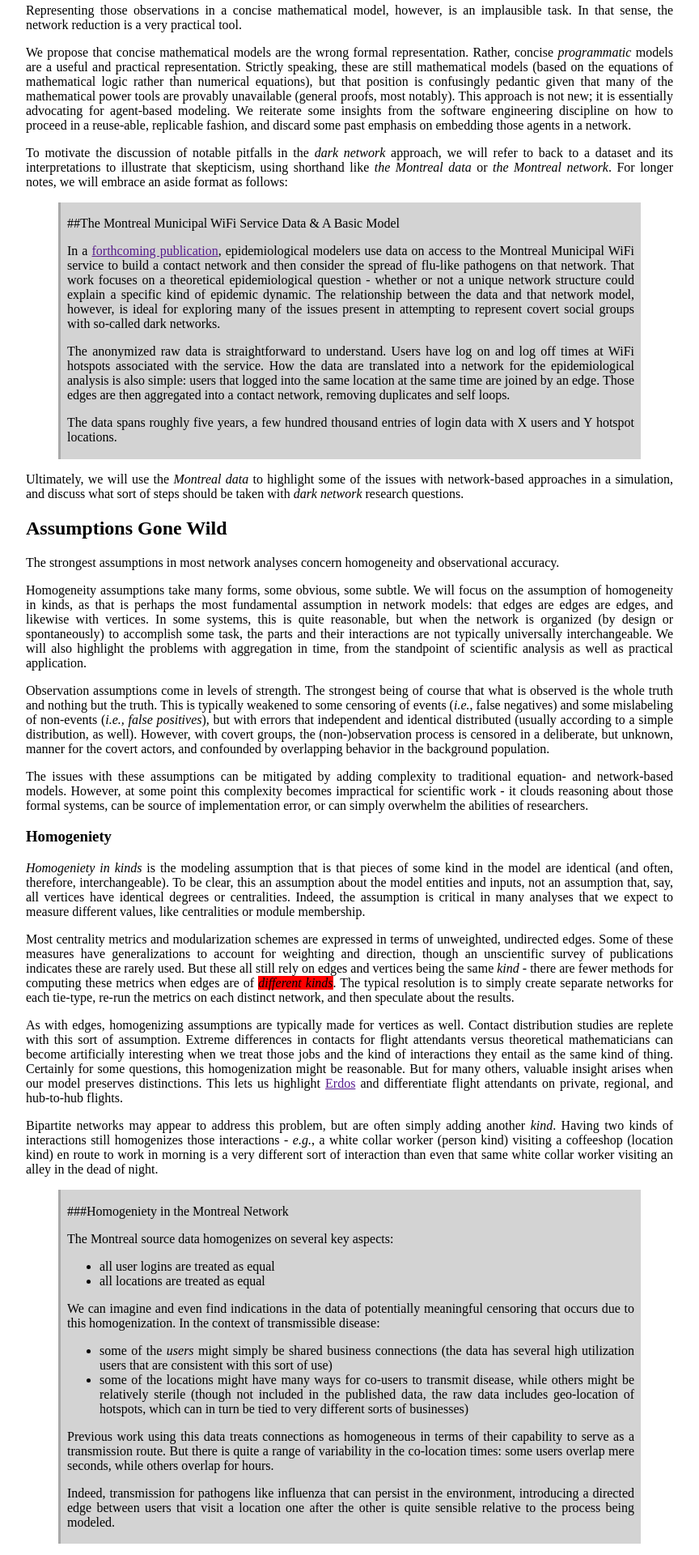
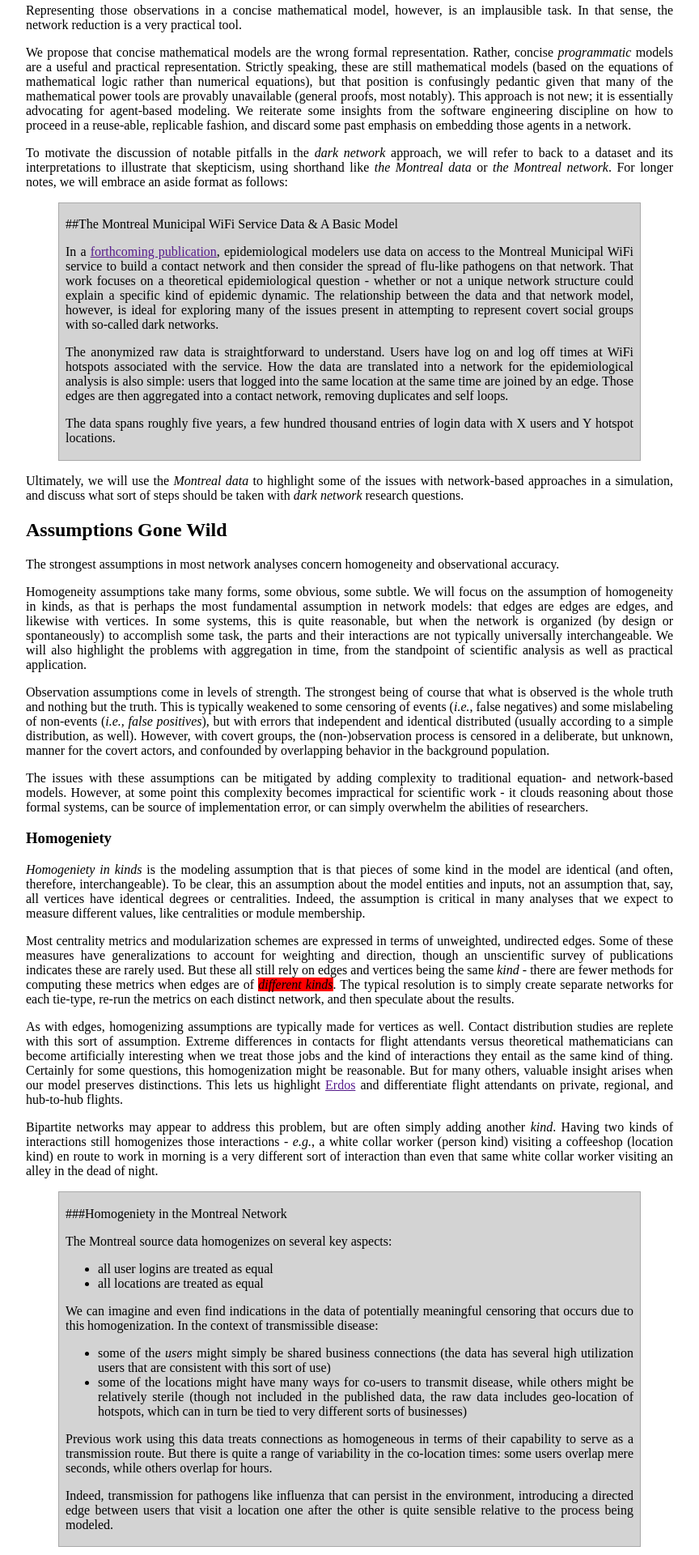
Before and after one commit to pearsonca/scala-commsim, a Jekyll site: the page built from index.md, in a window 1280 px wide. Shown: the part 1006-2926 px from the top of the page at 81% size, without its empty margins (208-1072 px from the left). Built offline with Jekyll 4.4.1, drawn with Linux system fonts in a browser that asks for light colours; formulas are drawn with MathJax 3.

Commit message:
full border

```diff
--- a/css/site.css
+++ b/css/site.css
@@ -10,7 +10,7 @@
 
 .main blockquote {
   background: #D3D3D3;
-  border-left: solid 0.2em #A9A9A9;
+  border: solid 0.1em #A9A9A9;
   padding-left: 0.5em;
   padding-right: 0.5em;
   padding-top: 0.1em;
```
